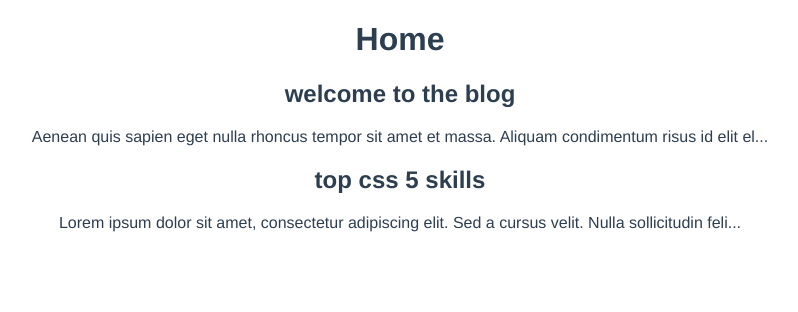
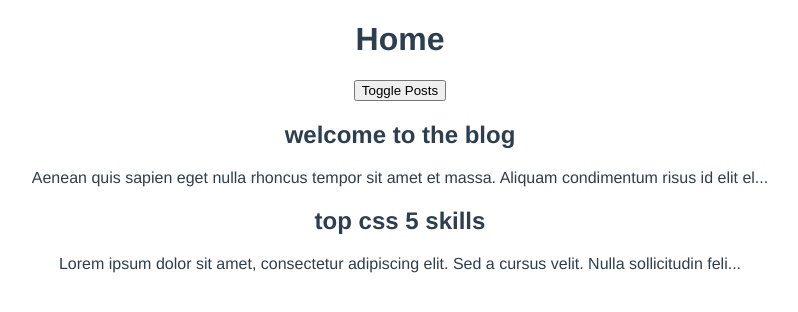
Before and after one commit to PrenitaVulpo/Dojo-Blog, a Vue app: page / in a window 1280 px wide. Shown: the top 312 px of the page, without its empty margins (240-1038 px from the left). Built offline with nearby package versions, Linux system fonts and the light colour scheme.

Commit message:
add posts toggle

```diff
--- a/src/views/Home.vue
+++ b/src/views/Home.vue
@@ -1,6 +1,11 @@
 <template>
-	<div class="home"><h1>Home</h1></div>
-	<PostList :posts="posts" />
+	<div class="home">
+		<h1>Home</h1>
+		<button @click="showPosts = !showPosts">
+			Toggle Posts
+		</button>
+		<PostList v-if="showPosts" :posts="posts" />
+	</div>
 </template>
 
 <script lang="ts">
@@ -26,7 +31,9 @@ export default defineComponent({
 			},
 		]);
 
-		return { posts };
+		const showPosts = ref(true);
+
+		return { posts, showPosts };
 	},
 });
 </script>
```
